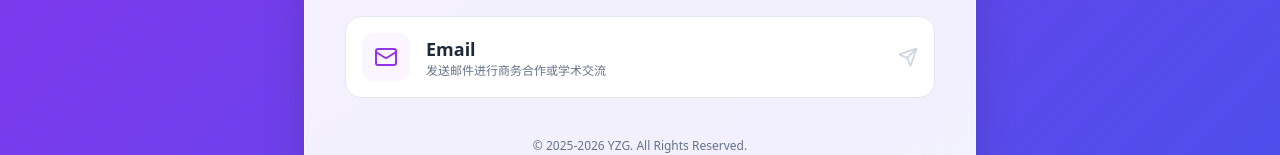
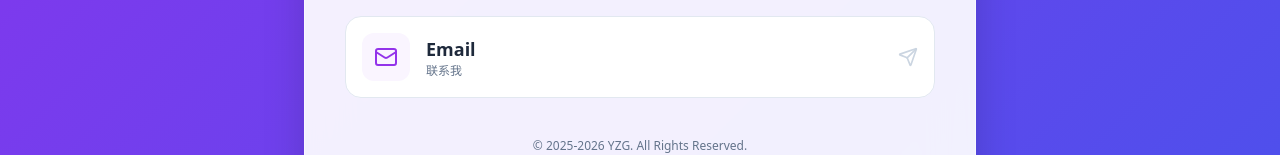
Before and after one commit to yzgwowcn/dyn--, a plain HTML site: page index.html in a window 1280 px wide. Shown: the part 501-656 px from the top of the page. Drawn offline with nearby package versions, Linux system fonts and the light colour scheme.

Commit message:
修改文案

```diff
--- a/index.html
+++ b/index.html
@@ -163,7 +163,7 @@
                 </div>
                 <div class="flex-1">
                     <h3 class="font-bold text-lg text-slate-800">Email</h3>
-                    <p class="text-xs text-slate-500">发送邮件进行商务合作或学术交流</p>
+                    <p class="text-xs text-slate-500">联系我</p>
                 </div>
                 <!-- 发送图标 -->
                 <i data-lucide="send" class="w-5 h-5 text-slate-300 group-hover:text-purple-500 group-hover:translate-x-1 transition-all"></i>
```
